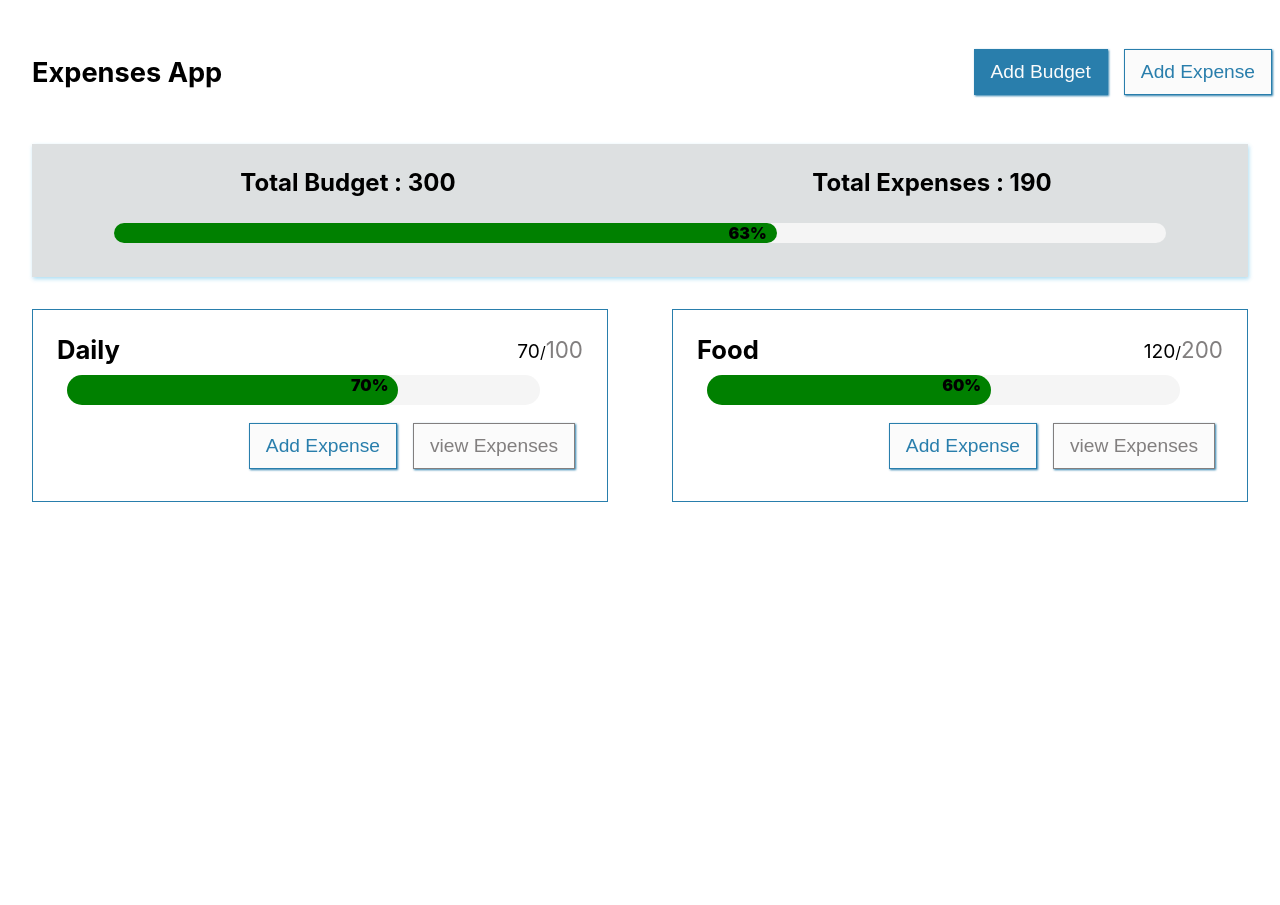
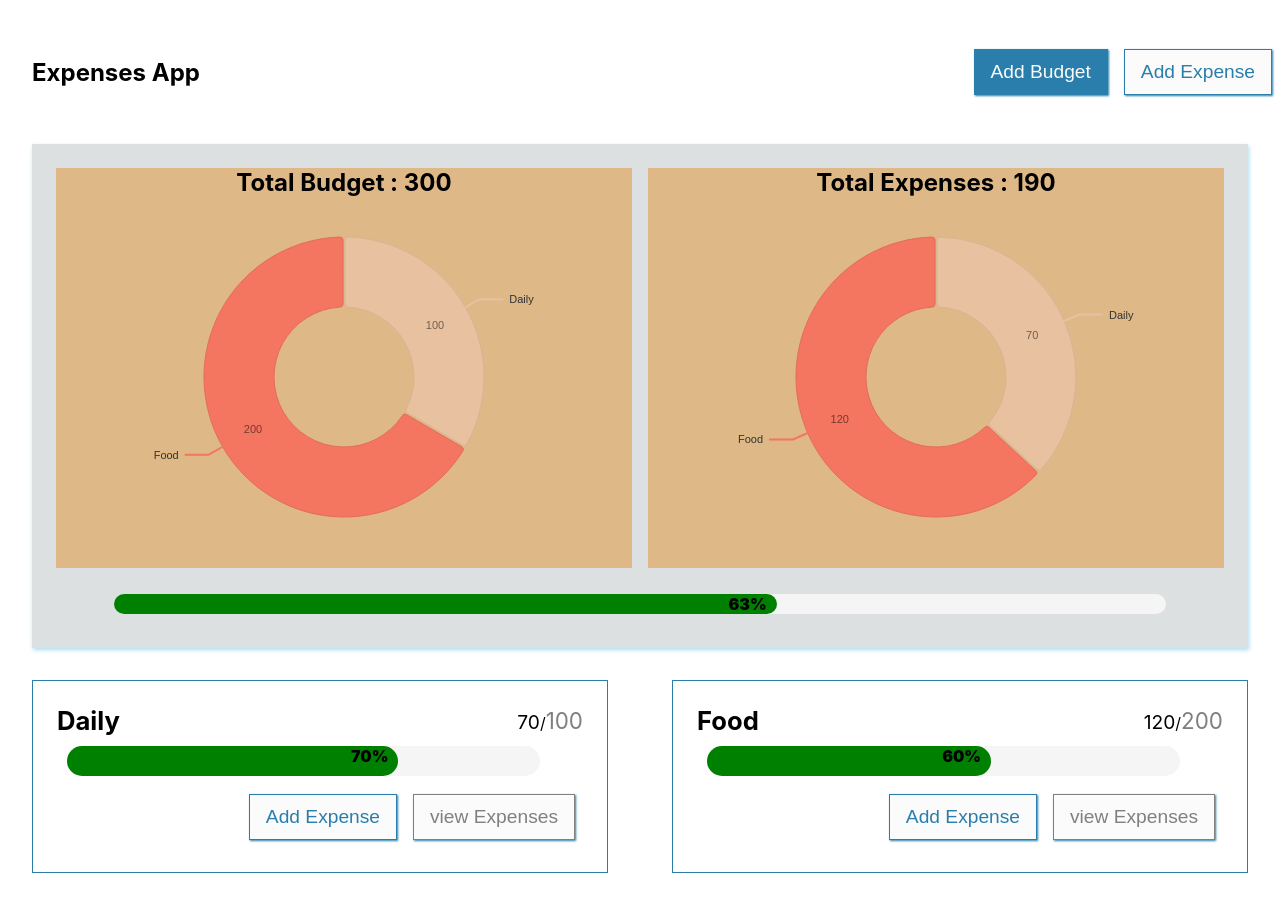
Before and after one commit to PPHelios/My-Budget-App, a React (Create React App) app: page / in a window 1280 px wide. Before the commit the page ends 800 px from the top, so only its background shows below. Built offline with nearby package versions, Linux system fonts and the light colour scheme.

Commit message:
Feat: added total budget and expenses pie charts

```diff
--- a/package.json
+++ b/package.json
@@ -3,6 +3,9 @@
   "version": "0.1.0",
   "private": true,
   "dependencies": {
+    "@nivo/bar": "^0.80.0",
+    "@nivo/core": "^0.80.0",
+    "@nivo/pie": "^0.80.0",
     "@testing-library/jest-dom": "^5.16.5",
     "@testing-library/react": "^13.4.0",
     "@testing-library/user-event": "^13.5.0",
@@ -11,7 +14,6 @@
     "react-dom": "^18.2.0",
     "react-scripts": "5.0.1",
     "sass": "^1.56.2",
-    "victory": "^36.6.8",
     "web-vitals": "^2.1.4"
   },
   "scripts": {
--- a/src/components/ChartsPanel/ChartsPanel.jsx
+++ b/src/components/ChartsPanel/ChartsPanel.jsx
@@ -1,4 +1,6 @@
 import { useBudgetsContext } from "../../context/BudgetContext";
+import { TotalBudgetChart } from "../charts/TotalBudgetChart";
+import { TotalExpensesChart } from "../charts/TotalExpensesChart";
 import { ProgressBar } from "../ProgressBar/ProgressBar";
 
 export const ChartsPanel = () => {
@@ -16,10 +18,15 @@ export const ChartsPanel = () => {
   return (
     <div className="chartsPanel--body">
       <div className="chartsPanel--totals">
-        <h2>Total Budget : {total}</h2>
-        <h2>Total Expenses : {expenses}</h2>
+        <div className="chartsPanel--totals-budgets">
+          <h2>Total Budget : {total}</h2>
+          <TotalBudgetChart />
+        </div>
+        <div className="chartsPanel--totals-expenses">
+          <h2>Total Expenses : {expenses}</h2>
+          <TotalExpensesChart />
+        </div>
       </div>
-
       <div className="chartsPanel--progressbar">
         <ProgressBar progress={progress} bgcolor={bgcolor} />
       </div>
--- a/src/components/ChartsPanel/ChartsPanel.scss
+++ b/src/components/ChartsPanel/ChartsPanel.scss
@@ -4,9 +4,22 @@
   background-color: $color-gray-light;
   box-shadow: 1px 2px 4px $color-primary-light;
   .chartsPanel--totals {
-    display: grid;
-    grid-template-columns: 1fr 1fr;
-    place-items: center;
+    display: flex;
+    justify-content: center;
+    justify-items: center;
+    gap: 1rem;
+    min-width: 300px;
+    text-align: center;
+    .chartsPanel--totals-budgets {
+      max-height: 50vh;
+      width: 50%;
+      background-color: burlywood;
+    }
+    .chartsPanel--totals-expenses {
+      height: 50vh;
+      width: 50%;
+      background-color: burlywood;
+    }
   }
   .chartsPanel--progressbar {
     margin-top: 1rem;
--- a/src/components/MainBar/mainBar.scss
+++ b/src/components/MainBar/mainBar.scss
@@ -8,6 +8,6 @@ nav {
     margin-left: 2rem;
   }
   h3 {
-    font-size: 1.7rem;
+    font-size: 1.5em;
   }
 }
--- a/src/components/charts/ExpensesChart.jsx
+++ b/src/components/charts/ExpensesChart.jsx
@@ -1,6 +1,6 @@
 import { useState } from "react";
 import { useBudgetsContext } from "../../context/BudgetContext";
-import { VictoryBar, VictoryChart, VictoryAxis } from "victory";
+
 export const ExpensesChart = ({ id }) => {
   const k = Date.now() - 2.592e9;
   const [startDate, setStartDate] = useState(k);
@@ -23,37 +23,10 @@ export const ExpensesChart = ({ id }) => {
   };
   return (
     <>
-      {data ? (
-        <>
-          <form>
-            <input type="date" onChange={handleStartDateChange} />
-          </form>
-          <VictoryChart domainPadding={20}>
-            <VictoryAxis
-              // tickValues specifies both the number of ticks and where
-              // they are placed on the axis
-              tickValues={[5, 10, 15, 20, 25, 31]}
-              tickFormat={[5, 10, 15, 20, 25, 31]}
-            />
-            <VictoryAxis
-              dependentAxis
-              // tickFormat specifies how ticks should be displayed
-              tickValues={[50, 100, 150]}
-              tickFormat={(y) => `$${y}`}
-            />
-            <VictoryBar
-              style={{ data: { fill: "red", width: 10 } }}
-              data={data}
-              // data accessor for x values
-              x="date"
-              // data accessor for y values
-              y="value"
-            />
-          </VictoryChart>
-        </>
-      ) : (
-        <h2>nodata</h2>
-      )}
+      <form>
+        <input type="date" onChange={handleStartDateChange} />
+      </form>
+      <div className="chart"></div>
     </>
   );
 };
--- /dev/null
+++ b/src/components/charts/TotalBudgetChart.jsx
@@ -0,0 +1,139 @@
+import { ResponsivePie } from "@nivo/pie";
+import { useBudgetsContext } from "../../context/BudgetContext";
+
+const data = [
+  {
+    id: "ruby",
+
+    value: 300,
+  },
+  {
+    id: "go",
+    label: "go",
+    value: 404,
+    color: "hsl(297, 70%, 50%)",
+  },
+  {
+    id: "php",
+    label: "php",
+    value: 583,
+    color: "hsl(145, 70%, 50%)",
+  },
+  {
+    id: "sass",
+    label: "sass",
+    value: 421,
+    color: "hsl(57, 70%, 50%)",
+  },
+  {
+    id: "make",
+    label: "make",
+    value: 393,
+    color: "hsl(250, 70%, 50%)",
+  },
+];
+
+// make sure parent container have a defined height when using
+// responsive component, otherwise height will be 0 and
+// no chart will be rendered.
+// website examples showcase many properties,
+// you'll often use just a few of them.
+export const TotalBudgetChart = () => {
+  const { totalBudgetChartData } = useBudgetsContext();
+  const budgets = totalBudgetChartData();
+  console.log(budgets);
+  return (
+    <ResponsivePie
+      data={budgets}
+      margin={{ top: 40, right: 80, bottom: 80, left: 80 }}
+      innerRadius={0.5}
+      padAngle={0.7}
+      cornerRadius={3}
+      activeOuterRadiusOffset={8}
+      borderWidth={1}
+      borderColor={{
+        from: "color",
+        modifiers: [["darker", 0.2]],
+      }}
+      arcLinkLabelsSkipAngle={10}
+      arcLinkLabelsTextColor="#333333"
+      arcLinkLabelsThickness={2}
+      arcLinkLabelsColor={{ from: "color" }}
+      arcLabelsSkipAngle={10}
+      arcLabelsTextColor={{
+        from: "color",
+        modifiers: [["darker", 2]],
+      }}
+      defs={[
+        {
+          id: "dots",
+          type: "patternDots",
+          background: "inherit",
+          color: "rgba(255, 255, 255, 0.3)",
+          size: 4,
+          padding: 1,
+          stagger: true,
+        },
+        {
+          id: "lines",
+          type: "patternLines",
+          background: "inherit",
+          color: "rgba(255, 255, 255, 0.3)",
+          rotation: -45,
+          lineWidth: 6,
+          spacing: 10,
+        },
+      ]}
+      fill={[
+        {
+          match: {
+            id: "ruby",
+          },
+          id: "dots",
+        },
+        {
+          match: {
+            id: "c",
+          },
+          id: "dots",
+        },
+        {
+          match: {
+            id: "go",
+          },
+          id: "dots",
+        },
+        {
+          match: {
+            id: "python",
+          },
+          id: "dots",
+        },
+        {
+          match: {
+            id: "scala",
+          },
+          id: "lines",
+        },
+        {
+          match: {
+            id: "lisp",
+          },
+          id: "lines",
+        },
+        {
+          match: {
+            id: "elixir",
+          },
+          id: "lines",
+        },
+        {
+          match: {
+            id: "javascript",
+          },
+          id: "lines",
+        },
+      ]}
+    />
+  );
+};
--- /dev/null
+++ b/src/components/charts/TotalExpensesChart.jsx
@@ -0,0 +1,139 @@
+import { ResponsivePie } from "@nivo/pie";
+import { useBudgetsContext } from "../../context/BudgetContext";
+
+const data = [
+  {
+    id: "ruby",
+
+    value: 300,
+  },
+  {
+    id: "go",
+    label: "go",
+    value: 404,
+    color: "hsl(297, 70%, 50%)",
+  },
+  {
+    id: "php",
+    label: "php",
+    value: 583,
+    color: "hsl(145, 70%, 50%)",
+  },
+  {
+    id: "sass",
+    label: "sass",
+    value: 421,
+    color: "hsl(57, 70%, 50%)",
+  },
+  {
+    id: "make",
+    label: "make",
+    value: 393,
+    color: "hsl(250, 70%, 50%)",
+  },
+];
+
+// make sure parent container have a defined height when using
+// responsive component, otherwise height will be 0 and
+// no chart will be rendered.
+// website examples showcase many properties,
+// you'll often use just a few of them.
+export const TotalExpensesChart = () => {
+  const { totalExpensesChartData } = useBudgetsContext();
+  const expenses = totalExpensesChartData();
+  console.log(expenses);
+  return (
+    <ResponsivePie
+      data={expenses}
+      margin={{ top: 40, right: 80, bottom: 80, left: 80 }}
+      innerRadius={0.5}
+      padAngle={0.7}
+      cornerRadius={3}
+      activeOuterRadiusOffset={8}
+      borderWidth={1}
+      borderColor={{
+        from: "color",
+        modifiers: [["darker", 0.2]],
+      }}
+      arcLinkLabelsSkipAngle={10}
+      arcLinkLabelsTextColor="#333333"
+      arcLinkLabelsThickness={2}
+      arcLinkLabelsColor={{ from: "color" }}
+      arcLabelsSkipAngle={10}
+      arcLabelsTextColor={{
+        from: "color",
+        modifiers: [["darker", 2]],
+      }}
+      defs={[
+        {
+          id: "dots",
+          type: "patternDots",
+          background: "inherit",
+          color: "rgba(255, 255, 255, 0.3)",
+          size: 4,
+          padding: 1,
+          stagger: true,
+        },
+        {
+          id: "lines",
+          type: "patternLines",
+          background: "inherit",
+          color: "rgba(255, 255, 255, 0.3)",
+          rotation: -45,
+          lineWidth: 6,
+          spacing: 10,
+        },
+      ]}
+      fill={[
+        {
+          match: {
+            id: "ruby",
+          },
+          id: "dots",
+        },
+        {
+          match: {
+            id: "c",
+          },
+          id: "dots",
+        },
+        {
+          match: {
+            id: "go",
+          },
+          id: "dots",
+        },
+        {
+          match: {
+            id: "python",
+          },
+          id: "dots",
+        },
+        {
+          match: {
+            id: "scala",
+          },
+          id: "lines",
+        },
+        {
+          match: {
+            id: "lisp",
+          },
+          id: "lines",
+        },
+        {
+          match: {
+            id: "elixir",
+          },
+          id: "lines",
+        },
+        {
+          match: {
+            id: "javascript",
+          },
+          id: "lines",
+        },
+      ]}
+    />
+  );
+};
--- /dev/null
+++ b/src/components/charts/expensesChart.scss
@@ -0,0 +1,4 @@
+.chart {
+  padding: 2rem;
+  background-color: aqua;
+}
--- a/src/context/BudgetContext.js
+++ b/src/context/BudgetContext.js
@@ -71,17 +71,24 @@ export const BudgetContextProvider = ({ children }) => {
     budgets.reduce((total, next) => total + parseInt(next.budget), 0);
 
   const totalExpenses = () => {
-    let totale = 0;
-    budgets.map((budget) => {
-      const btotal = budget.expenses.reduce((total, next) => {
-        return total + parseInt(next.value);
-      }, 0);
-      totale += btotal;
+    return budgets
+      .map((b) => b.expenses.reduce((total, next) => total + next.value, 0))
+      .reduce((total, next) => total + +next, 0);
+  };
+  const totalBudgetChartData = () =>
+    budgets.reduce((total, next) => {
+      total.push({ id: next.name, value: next.budget });
+      return total;
+    }, []);
+  const totalExpensesChartData = () => {
+    return budgets.map((budget) => {
+      const totalExpenses = budget.expenses.reduce(
+        (total, next) => total + next.value,
+        0
+      );
+      return { id: budget.name, value: totalExpenses };
     });
-
-    return totale;
   };
-
   const expensesChartData = (budgetId, startDate) => {
     const f = findBudgetById(budgetId);
     const h = f.expenses.filter((e) => {
@@ -108,6 +115,8 @@ export const BudgetContextProvider = ({ children }) => {
     totalBudgets,
     totalExpenses,
     expensesChartData,
+    totalBudgetChartData,
+    totalExpensesChartData,
   };
 
   return (
--- a/src/scss/index.scss
+++ b/src/scss/index.scss
@@ -7,3 +7,16 @@
 @import "../components/ViewExpensesModal/viewExpensesModal.scss";
 @import "../components/PanelsWindow/panelsWindow.scss";
 @import "../components/ChartsPanel/ChartsPanel.scss";
+@import "../components/charts/expensesChart.scss";
+@media only screen and (max-width: 700px) {
+  body {
+    font-size: 12px;
+  }
+  .chartsPanel--totals {
+    flex-direction: column;
+    height: 50vh;
+  }
+  .btn {
+    font-size: 0.7rem;
+  }
+}
```
Also changed, not shown: 1 other file (tests, documents, lock files or other folders).
